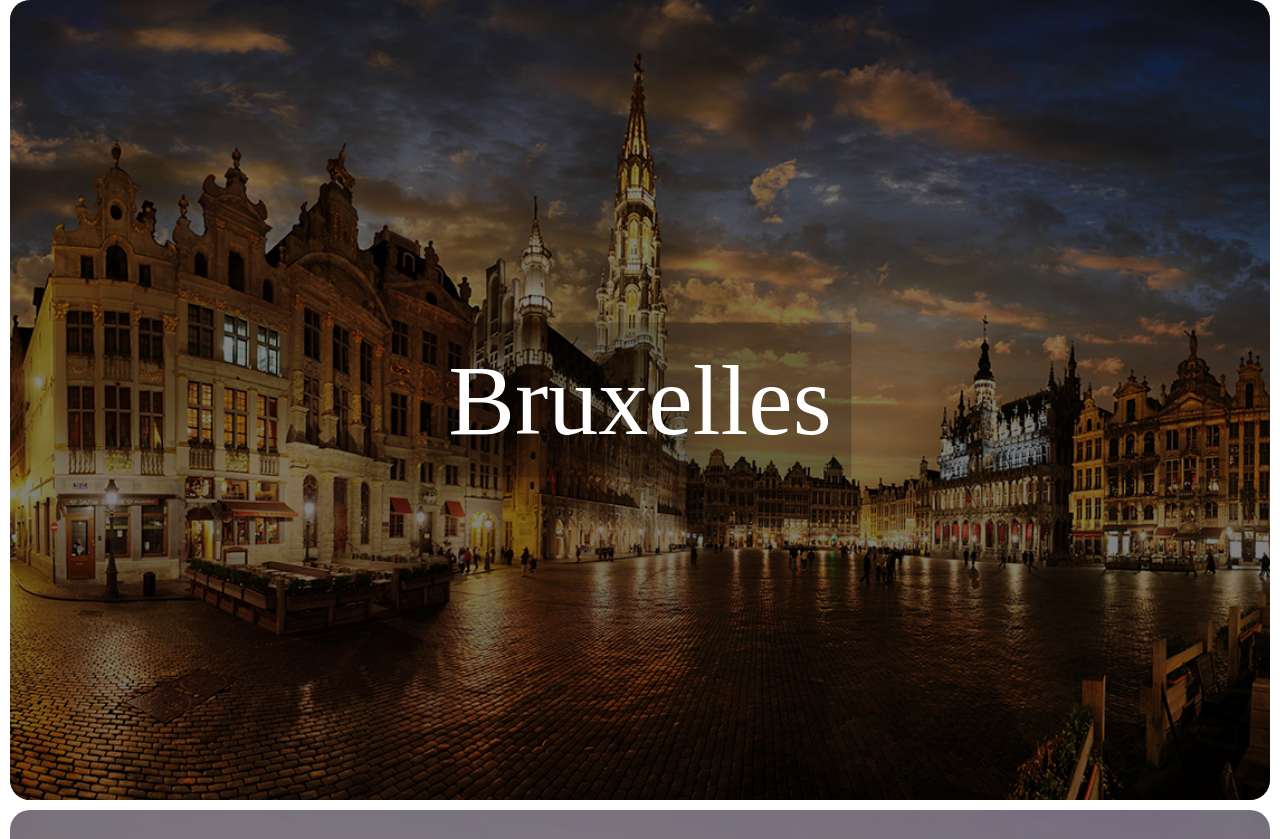
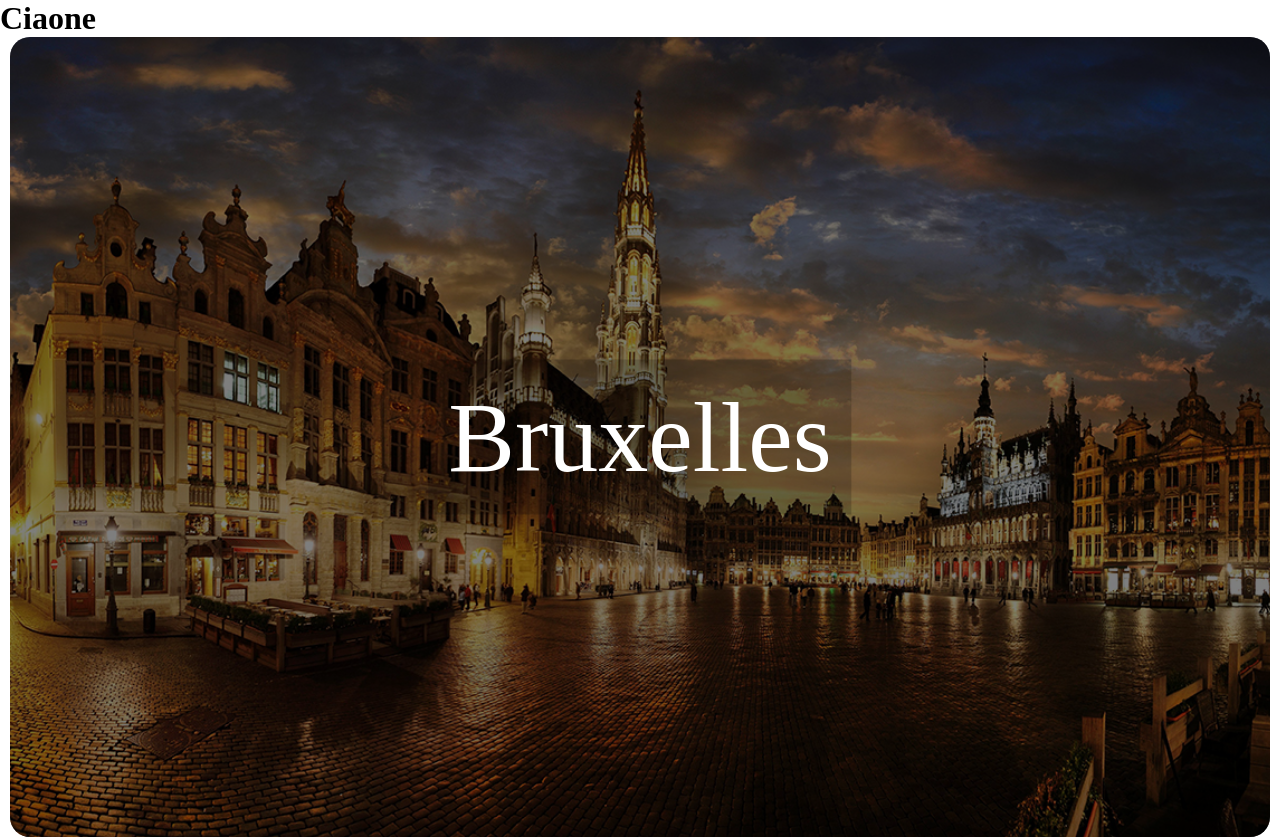
Before and after one commit to chrishut10/htmlcss-airbnb, a plain HTML site: page index.html in a window 1280 px wide. Shown: the top 839 px of the page. Drawn offline with Linux system fonts and the light colour scheme.

Commit message:
Modifica h1 in index.html
ciao

```diff
--- a/index.html
+++ b/index.html
@@ -6,6 +6,8 @@
     <link rel="stylesheet" href="css/style.css">
   </head>
   <body>
+
+      <h1>Ciaone</h1>
 
     <div id="picture1" class="city">
       <div class="name"> Bruxelles </div>
```
